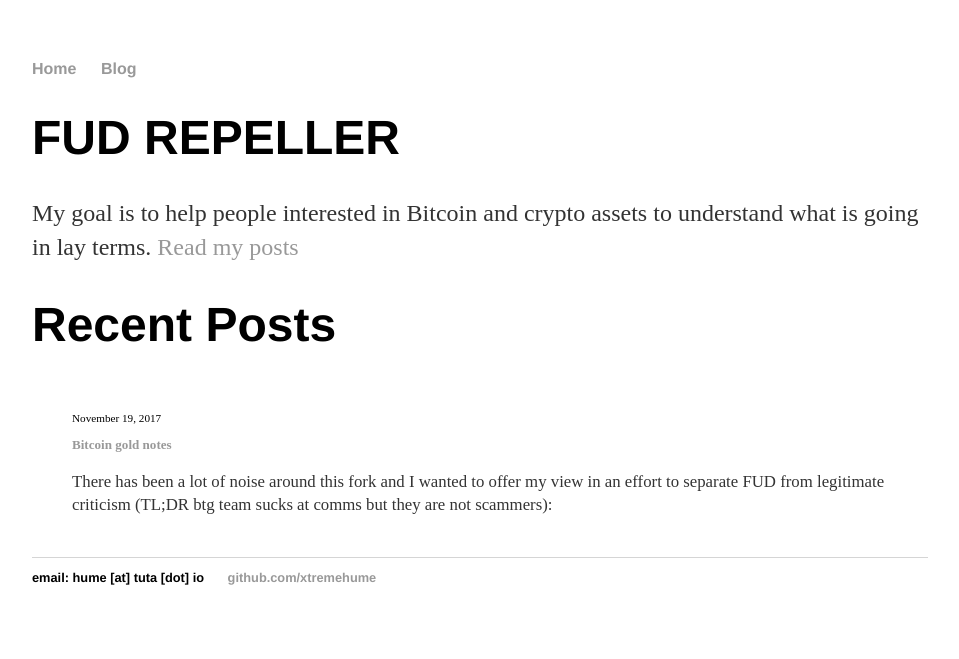
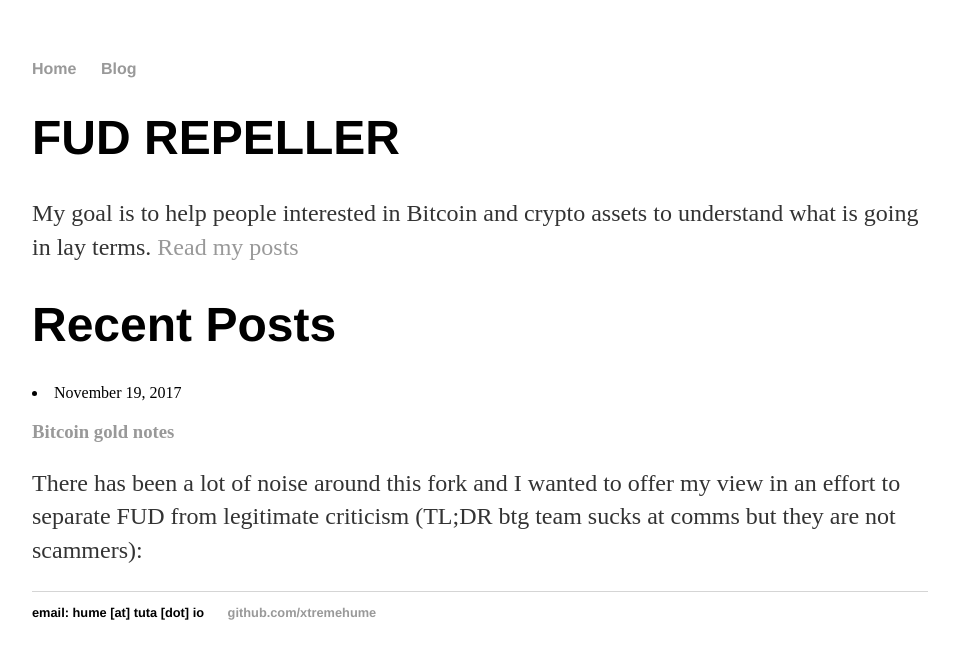
Before and after one commit to xtremehume/xtremehume.github.io, a Jekyll site: the page built from index.html, in a window 1280 px wide. Shown: the top 659 px of the page, without its empty margins (160-1119 px from the left). Built offline with Jekyll 4.4.1, drawn with Linux system fonts in a browser that asks for light colours; the list of posts is cut into pages by our own code.

Commit message:
Update index.html

```diff
--- a/index.html
+++ b/index.html
@@ -7,7 +7,7 @@
 	<p>My goal is to help people interested in Bitcoin and crypto assets to understand what is going in lay terms. <a href="/blog">Read my posts</a></p>
 
 	<h1>Recent Posts</h1>
-	<ul class="posts noList">
+
 {% for post in paginator.posts %}
  <li>
   <span class="date">{{ post.date | date: '%B %d, %Y' }}</span>
@@ -15,6 +15,5 @@
    <p>{% if post.description %}{{ post.description }}{% else %}{{ post.excerpt | strip_html }}{% endif %}</p>
  </li>
     {% endfor %}
-  </ul>
 
 </div><!-- /.blurb -->
```
